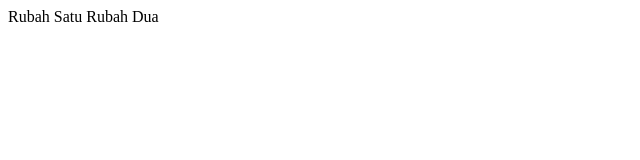
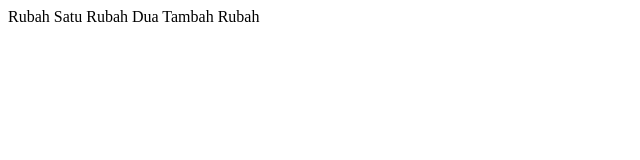
Before and after one commit to Haikall77/coba-git-2, a plain HTML site: page index.html in a window 1280 px wide. Shown: the whole page, without its empty margins (0-640 px from the left). Drawn offline with Linux system fonts and the light colour scheme.

Commit message:
tambah rubah

```diff
--- a/index.html
+++ b/index.html
@@ -8,5 +8,6 @@
 <body>
     Rubah Satu
     Rubah Dua
+    Tambah Rubah
 </body>
 </html>
```
